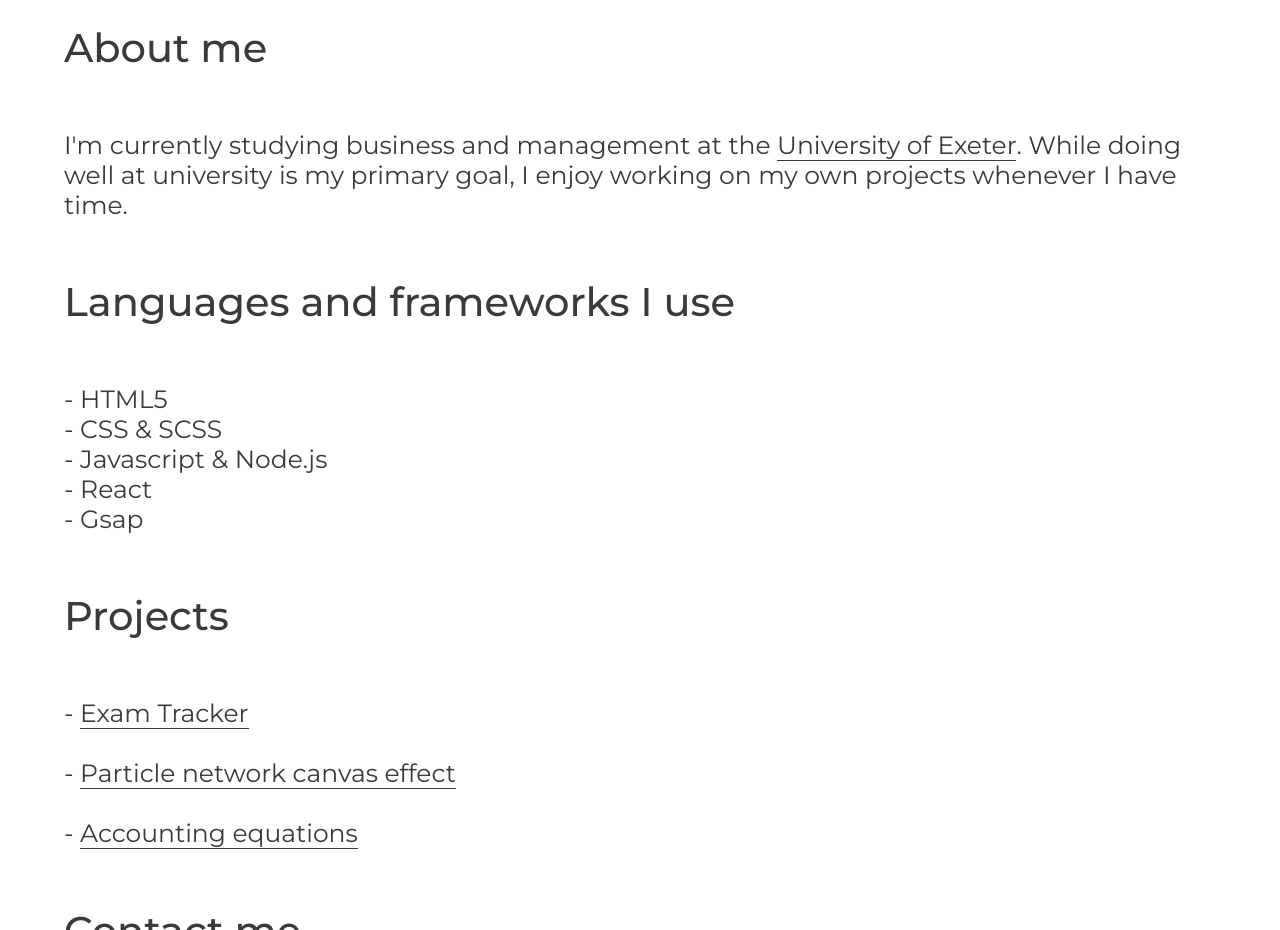
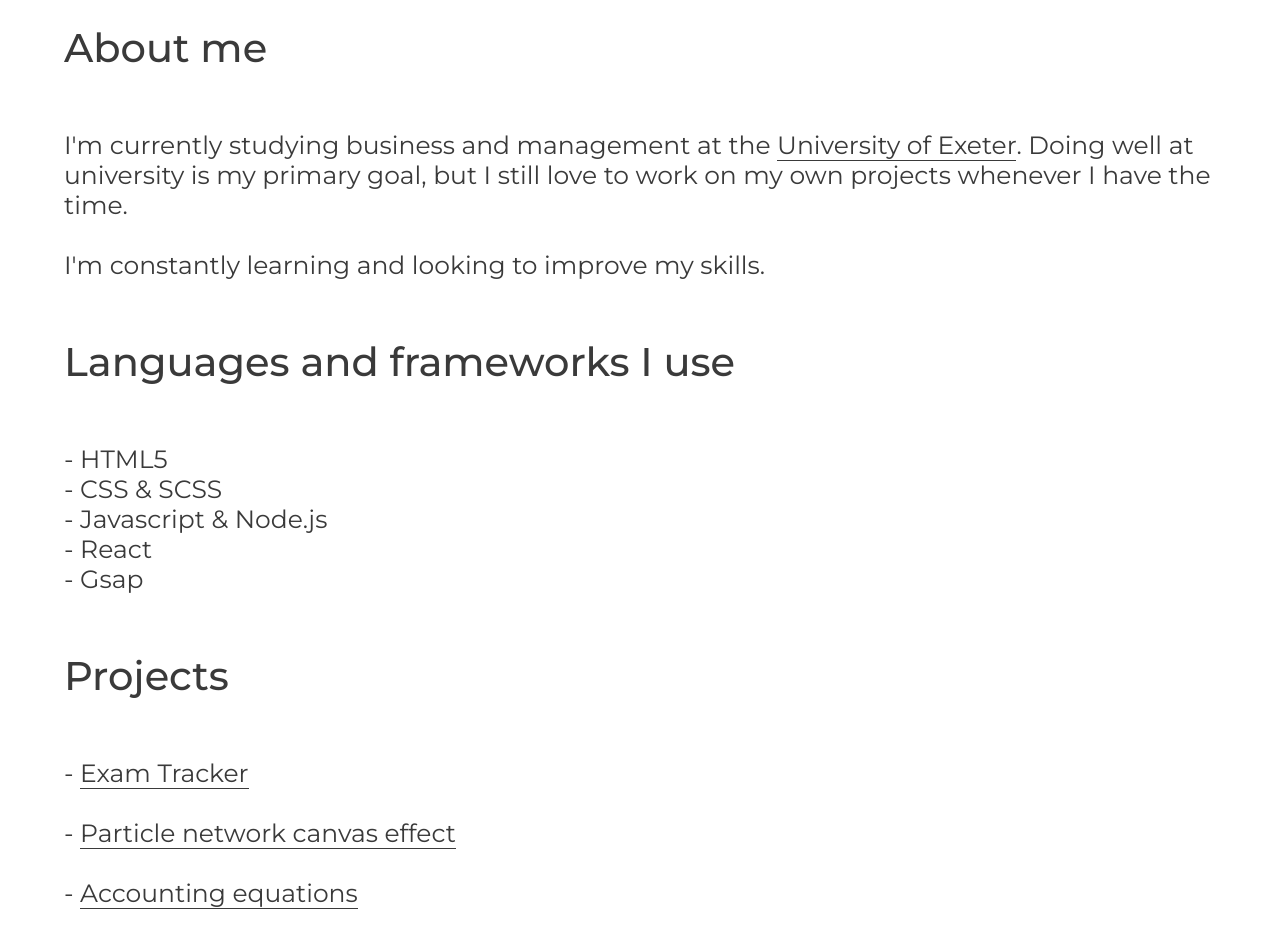
Before and after one commit to Wj9488/Portfolio-2-Master, a plain HTML site: page index.html in a window 1280 px wide. Shown: the part 800-1730 px from the top of the page. Drawn offline with nearby package versions, Linux system fonts and the light colour scheme.

Commit message:
updated text

```diff
--- a/index.html
+++ b/index.html
@@ -44,7 +44,11 @@
             <h2 class="scalable__header" id="header1">About me</h2>
             <p class="scalable__descriptor">
                 I'm currently studying business and management at the <span class="scalable__link"><a href="https://www.exeter.ac.uk/" target="_blank">University of Exeter</a></span>.
-                While doing well at university is my primary goal, I enjoy working on my own projects whenever I have time.
+                Doing well at university is my primary goal, but I still love to work on my own projects
+                whenever I have the time.
+                <br>
+                <br>
+                I'm constantly learning and looking to improve my skills.
             </p>
         </div>
         <div class="scalable__container">
```
